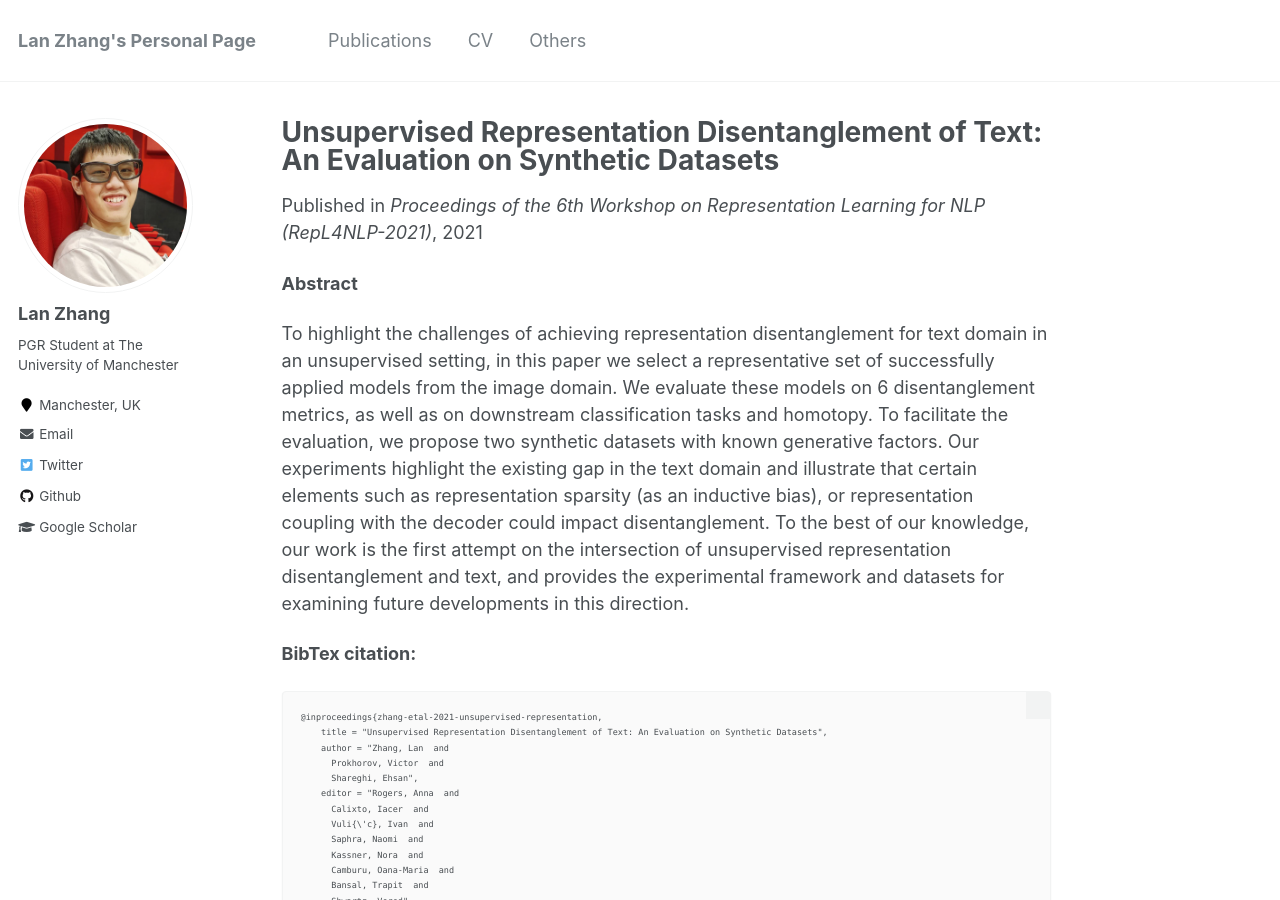
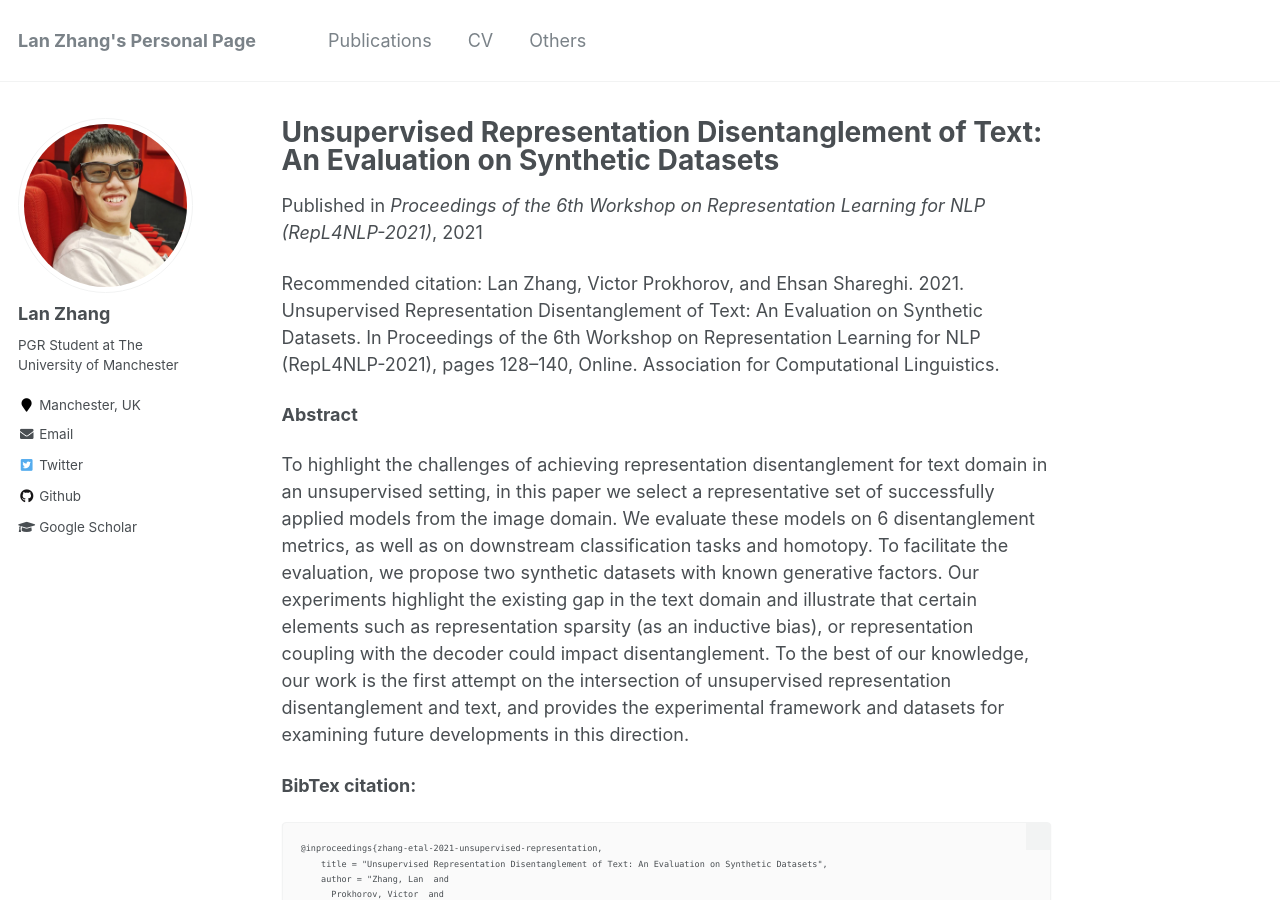
Before and after one commit to lanzhang128/lanzhang128.github.io, a Jekyll site: the page built from _publications/disentanglement-paper.md, in a window 1280 px wide and 900 px high. Built offline with Jekyll 4.4.1, drawn with Linux system fonts in a browser that asks for light colours.

Commit message:
update archive-single.html

```diff
--- a/_includes/archive-single.html
+++ b/_includes/archive-single.html
@@ -38,6 +38,10 @@
       <p class="page__meta"><i class="fa fa-clock-o" aria-hidden="true"></i> {% include read-time.html %}</p>
     {% endif %}
 
+    {% if post.authors %}
+    <p class="archive__item-excerpt" itemprop="description">{{ post.authors | markdownify }}</p>
+    {% endif %}
+
         {% if post.collection == 'teaching' %}
           <p> {{ post.type }}, <i>{{ post.venue }}</i>, {{ post.date | default: "1900-01-01" | date: "%Y" }} </p>
         {% elsif post.collection == 'publications' %}
@@ -52,6 +56,7 @@
     <p class="archive__item-excerpt" itemprop="description"><p>{{ post.excerpt | markdownify | remove: '<p>' | remove: '</p>' }}<strong><a href="{{ base_path }}{{ post.url }}" rel="permalink"> Read more</a></strong></p></p>
     {% endif %}
 
+    <!--
     {% if post.citation and post.paperurl %}
       <p>Recommended citation: {{ post.citation }} <a href="{{ post.paperurl }}"><u>{{ post.paperurl }}</u></a></p>
     {% elsif post.citation %}
@@ -59,6 +64,7 @@
     {% elsif post.paperurl %}
       <p>Download <a href=" {{ post.paperurl }} "><u>here</u></a></p>
     {% endif %}
+    -->
 
   </article>
 </div>
--- a/_publications/disentanglement-paper.md
+++ b/_publications/disentanglement-paper.md
@@ -2,10 +2,12 @@
 title: "Unsupervised Representation Disentanglement of Text: An Evaluation on Synthetic Datasets"
 collection: publications
 permalink: /publication/repl4nlp2021
+authors: "Lan Zhang, Victor Prokhorov, Ehsan Shareghi"
 excerpt: "[Paper](https://aclanthology.org/2021.repl4nlp-1.14)&nbsp;&nbsp;&nbsp;&nbsp;
           [Repository](https://github.com/lanzhang128/disentanglement)"
 date: 2021-08-05
 venue: "Proceedings of the 6th Workshop on Representation Learning for NLP (RepL4NLP-2021)"
+citation: "Lan Zhang, Victor Prokhorov, and Ehsan Shareghi. 2021. Unsupervised Representation Disentanglement of Text: An Evaluation on Synthetic Datasets. In Proceedings of the 6th Workshop on Representation Learning for NLP (RepL4NLP-2021), pages 128–140, Online. Association for Computational Linguistics."
 ---
 
 **Abstract**
```
